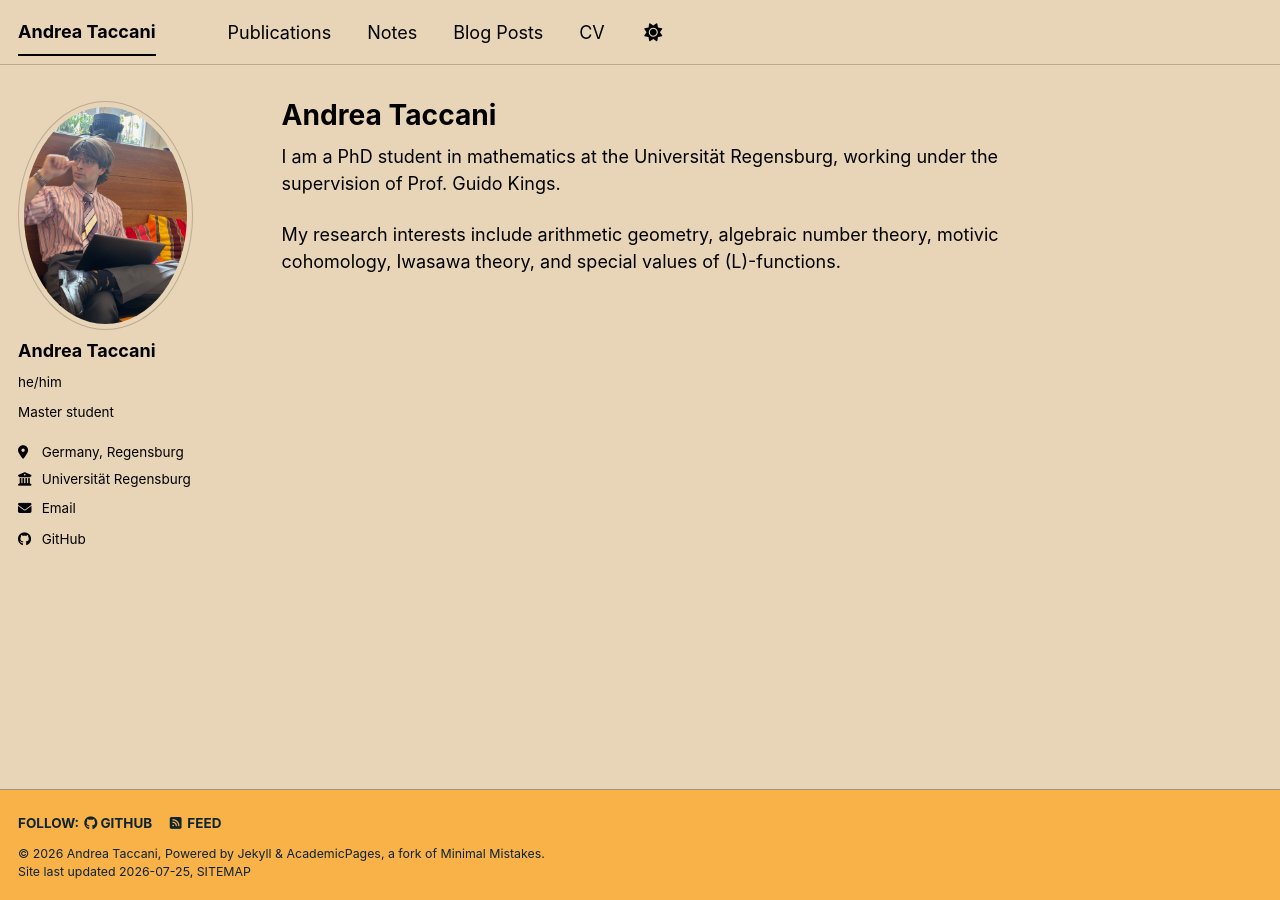
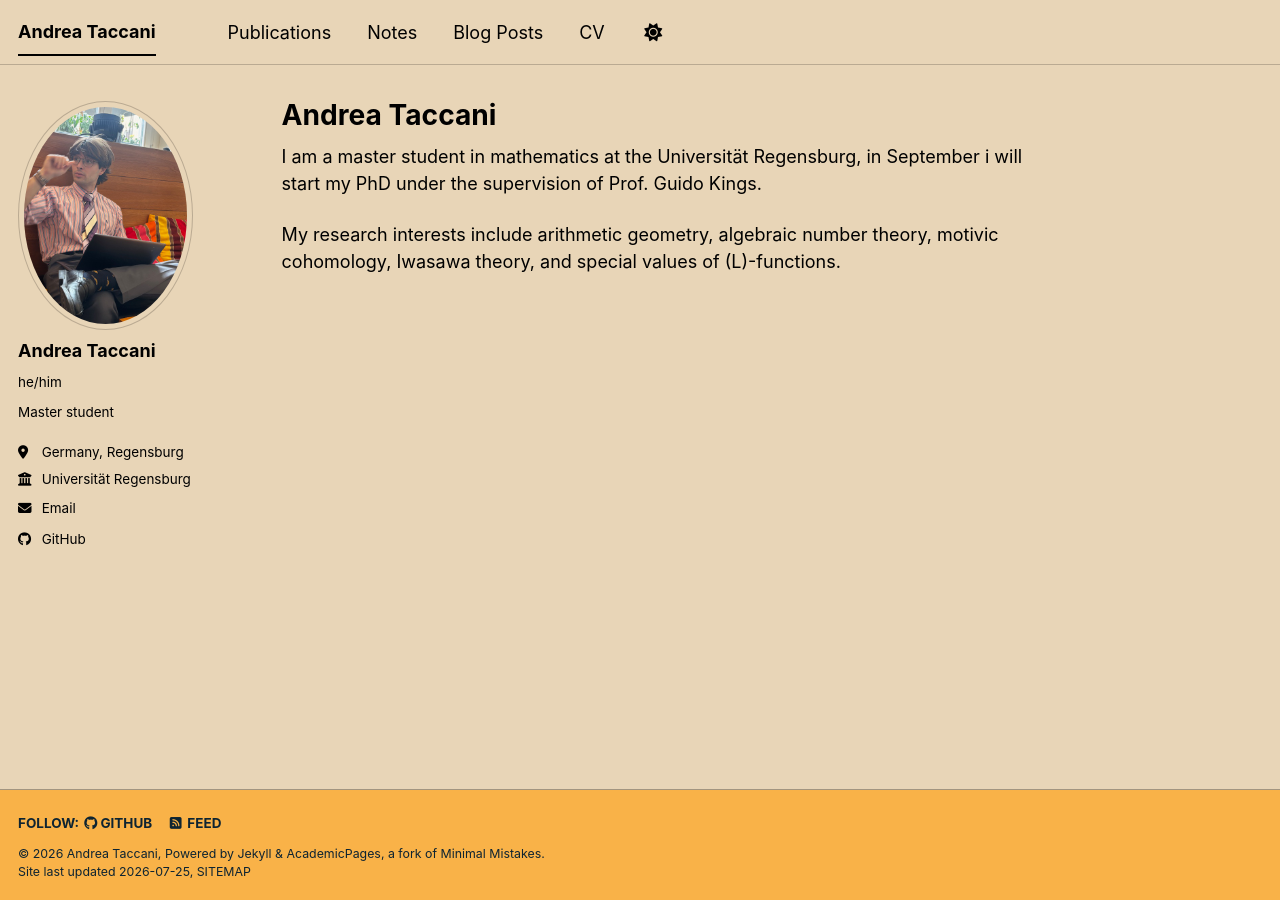
Before and after one commit to AndreaTaccani/AndreaTaccani.github.io, a Jekyll site: the page built from _pages/about.md, in a window 1280 px wide. Built offline with Jekyll 4.4.1, drawn with Linux system fonts in a browser that asks for light colours; a style sheet for code colours, icons or effects is not loaded.

Commit message:
Update student status and PhD start date

```diff
--- a/_pages/about.md
+++ b/_pages/about.md
@@ -7,6 +7,6 @@ redirect_from:
   - /about.html
 ---
 
-I am a PhD student in mathematics at the Universität Regensburg, working under the supervision of Prof. Guido Kings.
+I am a master student in mathematics at the Universität Regensburg, in September i will start my PhD under the supervision of Prof. Guido Kings.
 
 My research interests include arithmetic geometry, algebraic number theory, motivic cohomology, Iwasawa theory, and special values of \(L\)-functions.
```
